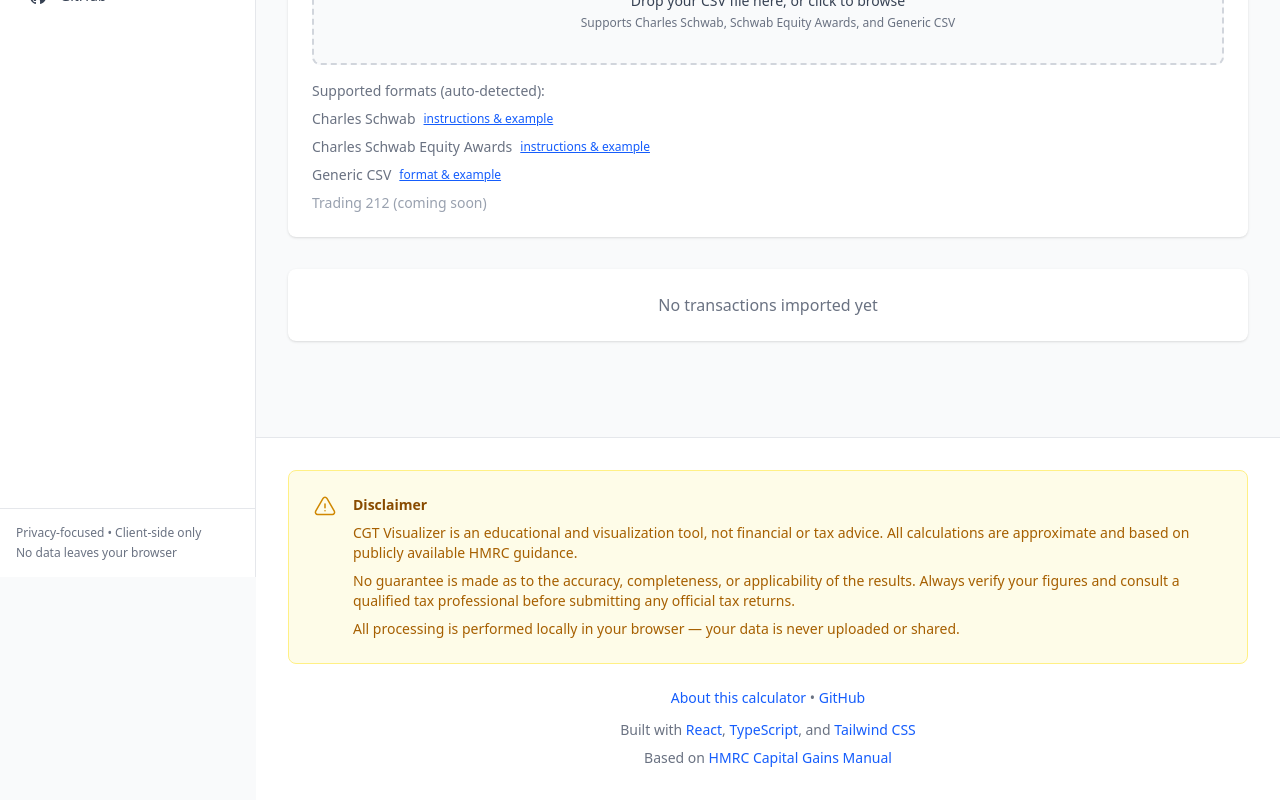
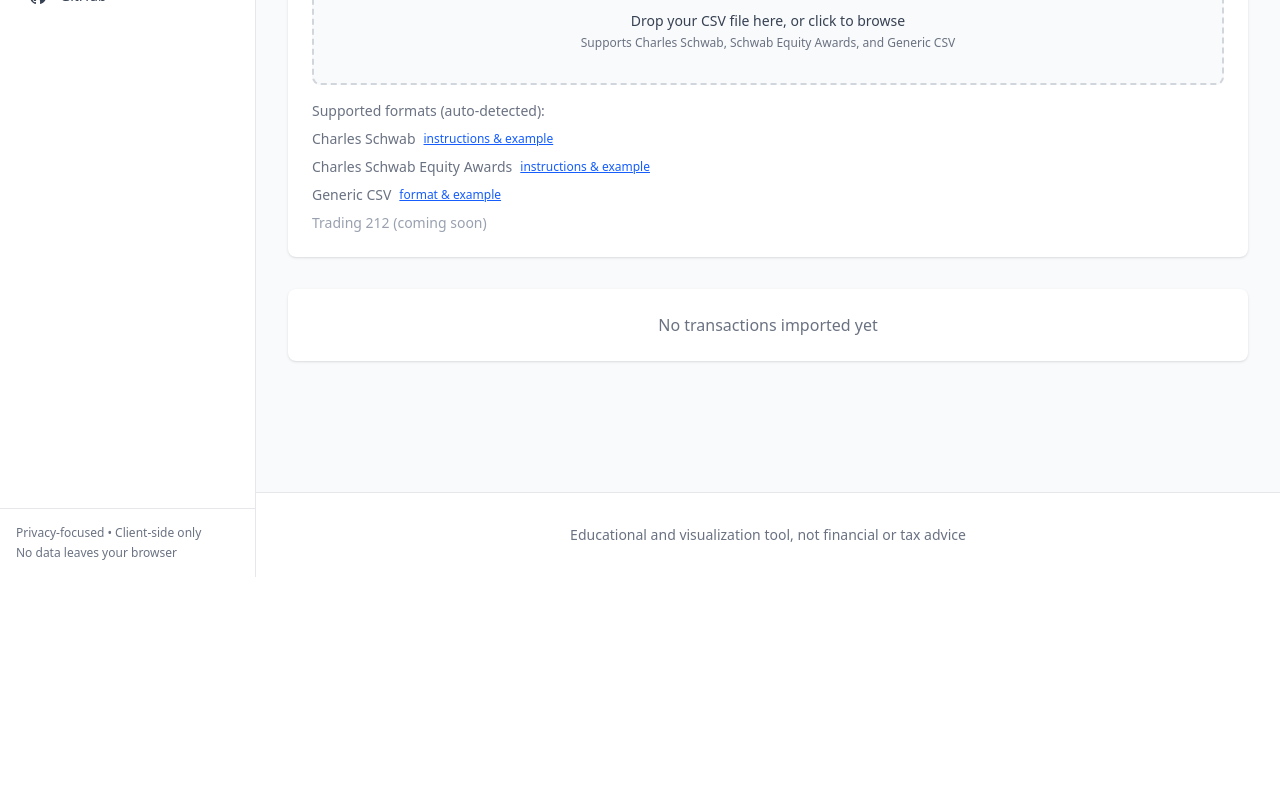
Before and after one commit to coffee-cpu/capital-gains-uk-101, a React (Vite) app: page / in a window 1280 px wide. Shown: the part 223-1023 px from the top of the page. After the commit the page ends 800 px from the top, so only its background shows below. Built offline with nearby package versions, Linux system fonts and the light colour scheme.

Commit message:
Cosmetic changes to about and footer

```diff
--- a/src/components/About.tsx
+++ b/src/components/About.tsx
@@ -65,7 +65,15 @@ export function About() {
             <h2 className="text-2xl font-semibold text-gray-900 mb-4">HMRC Matching Rules</h2>
             <div className="space-y-4 text-gray-700">
               <p>
-                When calculating capital gains tax on shares, HMRC requires specific matching rules to be applied in a defined order. These rules determine which shares you're selling and at what cost.
+                When calculating capital gains tax on shares, HMRC requires specific matching rules to be applied in a defined order. These rules determine which shares you're selling and at what cost. This calculator is based on the{' '}
+                <a
+                  href="https://www.gov.uk/hmrc-internal-manuals/capital-gains-manual/cg51500p"
+                  target="_blank"
+                  rel="noopener noreferrer"
+                  className="text-blue-600 hover:underline font-semibold"
+                >
+                  HMRC Capital Gains Manual
+                </a>.
               </p>
               <div className="space-y-4">
                 <div>
--- a/src/components/CSVImporter.tsx
+++ b/src/components/CSVImporter.tsx
@@ -143,7 +143,10 @@ export function CSVImporter() {
   return (
     <div className="bg-white shadow rounded-lg p-6">
       <div className="flex items-center justify-between mb-4">
-        <h2 className="text-2xl font-semibold text-gray-900">Import Transactions</h2>
+        <div>
+          <h2 className="text-2xl font-semibold text-gray-900">Import Transactions</h2>
+          <p className="text-xs text-gray-500 mt-1">All processing happens locally in your browser — your data never leaves your device</p>
+        </div>
         <button
           onClick={() => setShowImportInfo(!showImportInfo)}
           className="text-sm text-blue-600 hover:text-blue-800 underline flex items-center gap-1"
--- a/src/components/Footer.tsx
+++ b/src/components/Footer.tsx
@@ -2,103 +2,8 @@ export function Footer() {
   return (
     <footer className="bg-white border-t border-gray-200 mt-12">
       <div className="max-w-7xl mx-auto py-8 px-4 sm:px-6 lg:px-8">
-        <div className="bg-yellow-50 border border-yellow-200 rounded-lg p-6">
-          <div className="flex">
-            <div className="flex-shrink-0">
-              <svg
-                className="h-6 w-6 text-yellow-600"
-                fill="none"
-                viewBox="0 0 24 24"
-                strokeWidth="1.5"
-                stroke="currentColor"
-              >
-                <path
-                  strokeLinecap="round"
-                  strokeLinejoin="round"
-                  d="M12 9v3.75m-9.303 3.376c-.866 1.5.217 3.374 1.948 3.374h14.71c1.73 0 2.813-1.874 1.948-3.374L13.949 3.378c-.866-1.5-3.032-1.5-3.898 0L2.697 16.126zM12 15.75h.007v.008H12v-.008z"
-                />
-              </svg>
-            </div>
-            <div className="ml-4">
-              <h3 className="text-sm font-semibold text-yellow-800">Disclaimer</h3>
-              <div className="mt-2 text-sm text-yellow-700 space-y-2">
-                <p>
-                  CGT Visualizer is an educational and visualization tool, not financial or tax
-                  advice. All calculations are approximate and based on publicly available HMRC
-                  guidance.
-                </p>
-                <p>
-                  No guarantee is made as to the accuracy, completeness, or applicability of the
-                  results. Always verify your figures and consult a qualified tax professional
-                  before submitting any official tax returns.
-                </p>
-                <p className="font-medium">
-                  All processing is performed locally in your browser — your data is never uploaded
-                  or shared.
-                </p>
-              </div>
-            </div>
-          </div>
-        </div>
-
-        <div className="mt-6 text-center text-sm text-gray-500">
-          <p className="mb-3">
-            <a
-              href="#about"
-              className="text-blue-600 hover:underline font-medium"
-            >
-              About this calculator
-            </a>
-            {' • '}
-            <a
-              href="https://github.com/coffee-cpu/capital-gains-uk-101"
-              target="_blank"
-              rel="noopener noreferrer"
-              className="text-blue-600 hover:underline"
-            >
-              GitHub
-            </a>
-          </p>
-          <p>
-            Built with{' '}
-            <a
-              href="https://react.dev"
-              target="_blank"
-              rel="noopener noreferrer"
-              className="text-blue-600 hover:underline"
-            >
-              React
-            </a>
-            ,{' '}
-            <a
-              href="https://www.typescriptlang.org"
-              target="_blank"
-              rel="noopener noreferrer"
-              className="text-blue-600 hover:underline"
-            >
-              TypeScript
-            </a>
-            , and{' '}
-            <a
-              href="https://tailwindcss.com"
-              target="_blank"
-              rel="noopener noreferrer"
-              className="text-blue-600 hover:underline"
-            >
-              Tailwind CSS
-            </a>
-          </p>
-          <p className="mt-2">
-            Based on{' '}
-            <a
-              href="https://www.gov.uk/hmrc-internal-manuals/capital-gains-manual/cg51500p"
-              target="_blank"
-              rel="noopener noreferrer"
-              className="text-blue-600 hover:underline"
-            >
-              HMRC Capital Gains Manual
-            </a>
-          </p>
+        <div className="text-center text-sm text-gray-500">
+          Educational and visualization tool, not financial or tax advice
         </div>
       </div>
     </footer>
```
